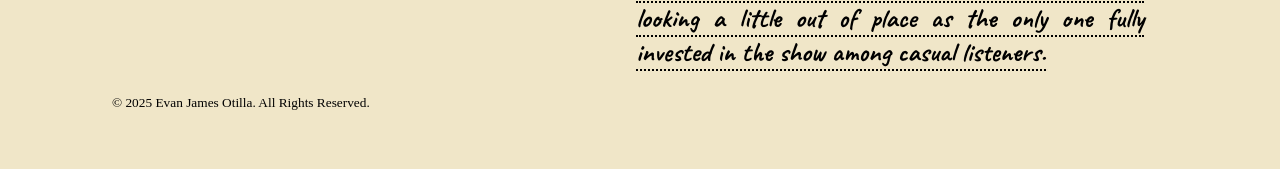
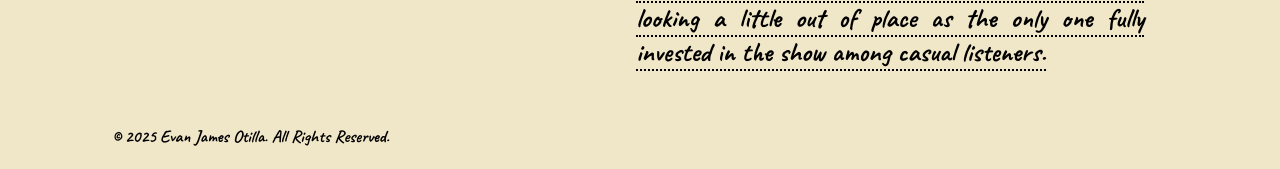
Before and after one commit to ej-otilla/travelogue, a plain HTML site: page index.html in a window 1280 px wide. Shown: the part 2532-2701 px from the top of the page. Before the commit the page ends 2659 px from the top, so only its background shows below. Drawn offline with Linux system fonts and the light colour scheme; a web font is replaced by a local one.

Commit message:
Add footer styles

```diff
--- a/styles.css
+++ b/styles.css
@@ -104,3 +104,12 @@ main section figure img {
     border: 15px solid white;
     box-shadow: 0px 0px 8px 0px black;
 }
+
+/* FOOTER STYLES*/
+
+body footer {
+    padding-top: 0.5rem;
+    font-family: var(--paragraphFont);
+    font-weight: 1000;
+    font-size: 1.3rem;
+}
```
